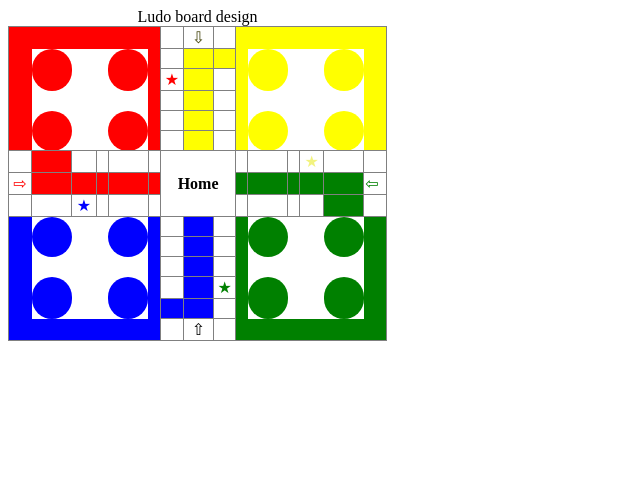
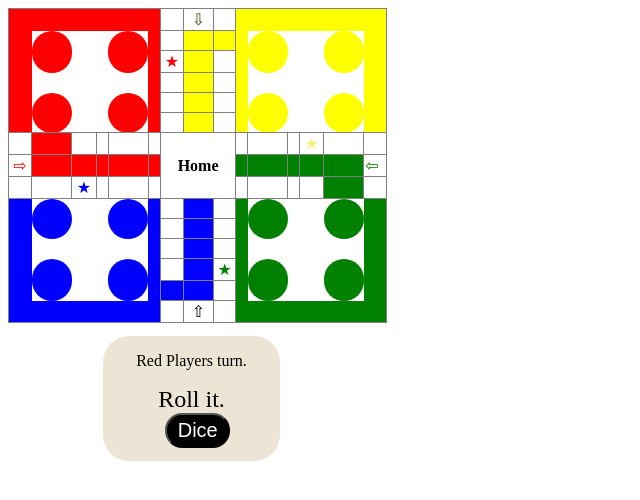
Before and after one commit to tansenAngdembe/Ludo, a plain HTML site: page index.html in a window 1280 px wide. Shown: the whole page, without its empty margins (0-640 px from the left). Drawn offline with Linux system fonts and the light colour scheme.

Commit message:
added main.js file in class branch

```diff
--- a/index.html
+++ b/index.html
@@ -5,6 +5,7 @@
   <meta charset="UTF-8">
   <meta name="viewport" content="width=device-width, initial-scale=1.0">
   <title>Ludo</title>
+  <script type="module" src="main.js" defer></script>
   <!-- <style>
       table{
         border-collapse: collapse;
@@ -13,8 +14,7 @@
 </head>
 
 <body>
-  <table border="1" style="width:30%; border-collapse: collapse;" >
-    <caption>Ludo board design</caption>
+  <table border="1" style="width:30%; border-collapse: collapse;" id="tableId" >
     <tr style="height:20px"> <!-- first row-->
       <td colspan="6" bgcolor="red" style="border: none;"></td>
       <td style="width: 15px;"></td>
@@ -165,6 +165,26 @@
       <td colspan="6" bgcolor="green" style="border: none;"></td>
     </tr>
   </table>
+  <div id="diceRoll" style="
+  background-color: rgb(236, 228, 212);
+  border-radius: 26px;
+  display: flex;
+  flex-direction: column;
+  width: 14%;
+  margin: 13px 26px 0px 95px;
+  text-align: center;">
+   <p><span id="playerNo" ></span> Players turn. </p>
+   <span id="outPut" style="font-size: x-large;"></span>
+   <button id="dice" style="background-color: black;
+   border-radius: 17px;
+   color: white;
+   width: 37%;
+   padding: 4px;
+   margin-left: 62px;
+   margin-bottom: 13px;
+   font-size: 20px;
+   font-style: normal;">Dice</button>
+  </div>
 </body>
 
 </html>
--- /dev/null
+++ b/main.js
@@ -0,0 +1,43 @@
+const elements = document.getElementById("tableId")
+// const data = elements.rows.length
+const dice = document.getElementById("dice")
+let randomOutput = document.getElementById("outPut")
+const players = document.getElementById("playerNo")
+
+
+
+if(randomOutput.innerText.trim() === ""){
+    players.innerText = "Red"
+}else{
+
+}
+
+
+
+
+
+
+
+
+
+if( randomOutput.innerText.trim() === "") randomOutput.innerText = "Roll it."
+dice.addEventListener("click",(val)=>{
+   val.preventDefault();
+   let randomValue = Math.floor(Math.random() * 6) + 1;
+   randomOutput.innerText = randomValue
+})
+
+
+
+// for(let i =0; i < elements.rows.length;i++){
+//     let tableRow = elements.rows[i] ;
+
+//     for(let j =0; j < tableRow.cells.length;j++){
+//         let rowData = tableRow.cells[j].innerText
+//         let cellsData ={
+
+//         }
+//        data.push(cellsData)
+//     }
+// }
+// // console.log(data)
```
